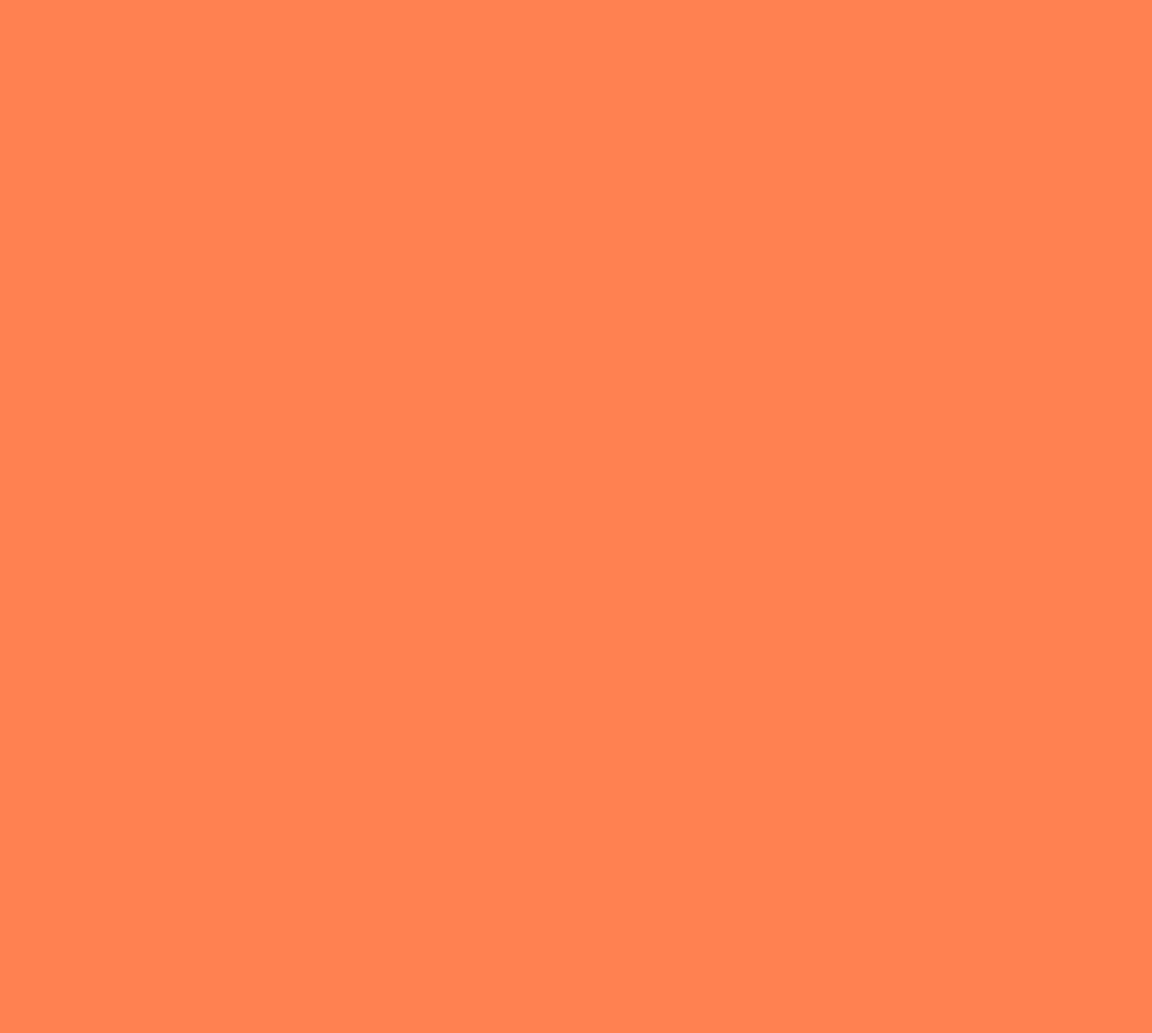
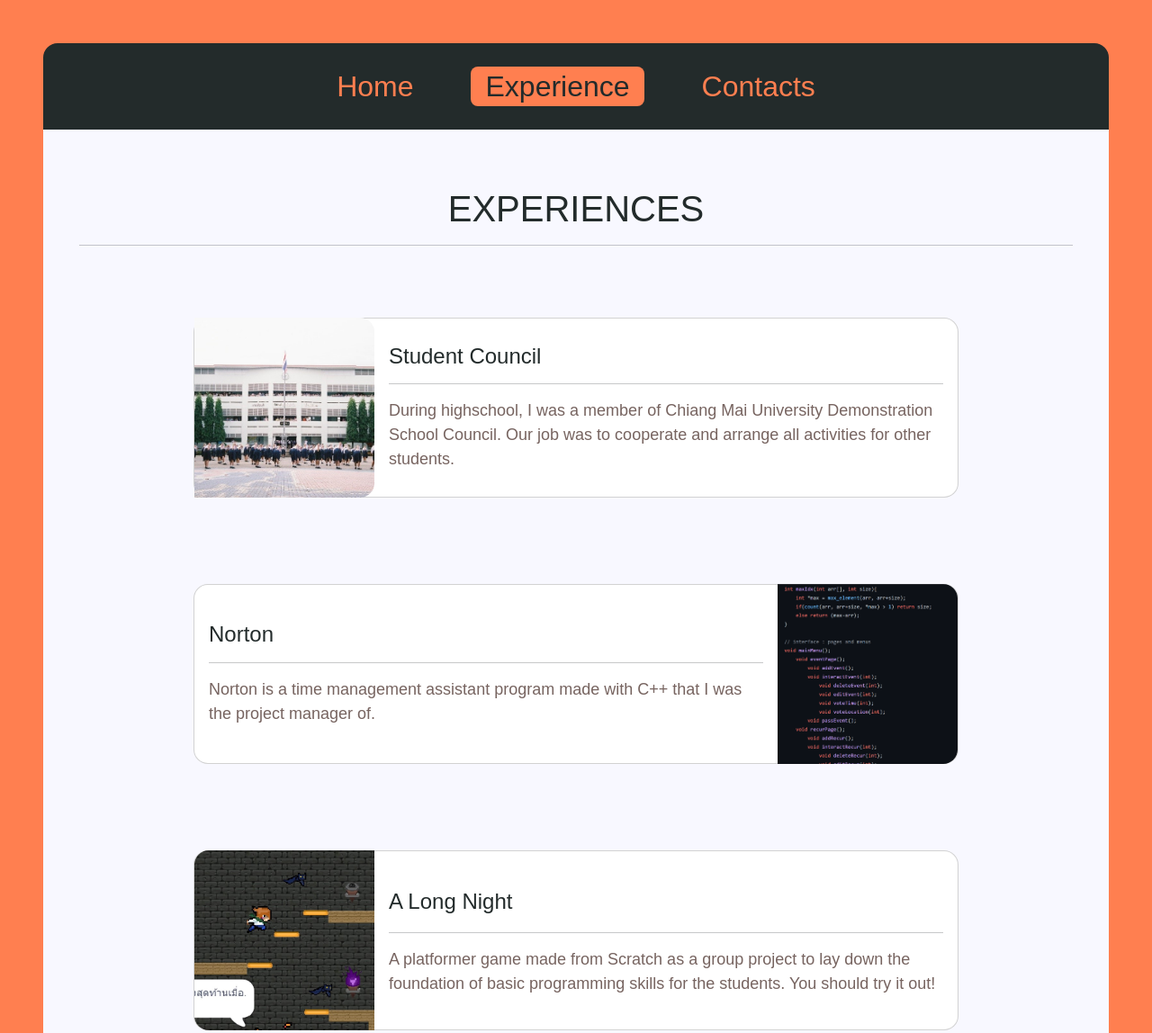
Before and after one commit to cpe-cmu-261207/lab-01-0639Quercus, a plain HTML site: page exp.html in a window 1280 px wide. Shown: the top 1148 px of the page at 90% size. Before the commit the page ends 800 px from the top, so only its background shows below. Drawn offline with nearby package versions, Linux system fonts and the light colour scheme.

Commit message:
Drafting exp.html

```diff
--- a/exp.html
+++ b/exp.html
@@ -19,5 +19,71 @@
 
     <link rel="stylesheet" href="style.css" />
   </head>
-  <body></body>
+  <body>
+    <!--Navbar-->
+    <div class="navBar d-flex justify-content-evenly m-5 mb-0 p-4">
+      <div class="hstack gap-5">
+        <span
+          ><a class="navButton rounded-3 py-1 px-3 p-3" href="index.html">
+            Home
+          </a></span
+        >
+        <span
+          ><a
+            class="navButtonShown border-0 rounded-3 py-1 px-3"
+            href="exp.html"
+          >
+            Experience
+          </a></span
+        >
+        <span
+          ><a
+            class="navButton border-0 rounded-3 py-1 px-3"
+            href="contacts.html"
+          >
+            Contacts
+          </a></span
+        >
+      </div>
+    </div>
+
+    <!--Content-->
+    <div class="contentBar m-5 mt-0 py-4">
+        <div
+          style="align-content: center"
+          class="mx-4 my-4 vstack d-flex justify-content-center"
+        >
+          <div class="m-3">
+            <h1 style="text-align: center">EXPERIENCES</h1>
+            <hr />
+          </div>
+
+          <div class="card mx-auto my-5 hstack d-flex justify-content-start">
+            <img src="@resources/council.jpg" class="imgRightCard img-fluid" width="200" height="200">
+            <div class="card-body">
+                <h5 class="card-title">Student Council</h5>
+                <hr>
+                <p class="card-text">During highschool, I was a member of Chiang Mai University Demonstration School Council. Our job was to cooperate and arrange all activities for other students.</p>
+              </div>
+          </div>
+
+          <div class="card mx-auto my-5 hstack d-flex justify-content-end">
+            <div class="card-body">
+              <h5 class="card-title">Norton</h5>
+              <hr>
+              <p class="card-text">Norton is a time management assistant program made with C++ that I was the project manager of.</p>
+            </div>
+            <img src="@resources/Norton.png" class="imgRightCard img-fluid" width="200" height="200">
+          </div>
+
+          <div class="card mx-auto my-5 hstack d-flex justify-content-start">
+            <img src="@resources/A Long Night.jpg" class="imgLeftCard img-fluid" width="200" height="200">
+            <div class="card-body">
+              <a class="card-title" href="https://scratch.mit.edu/projects/563471362/fullscreen/" target="_blank">A Long Night</a>
+              <hr>
+              <p class="card-text">A platformer game made from Scratch as a group project to lay down the foundation of basic programming skills for the students. You should try it out!</p>
+            </div>
+          </div>
+      </div>
+  </body>
 </html>
```
